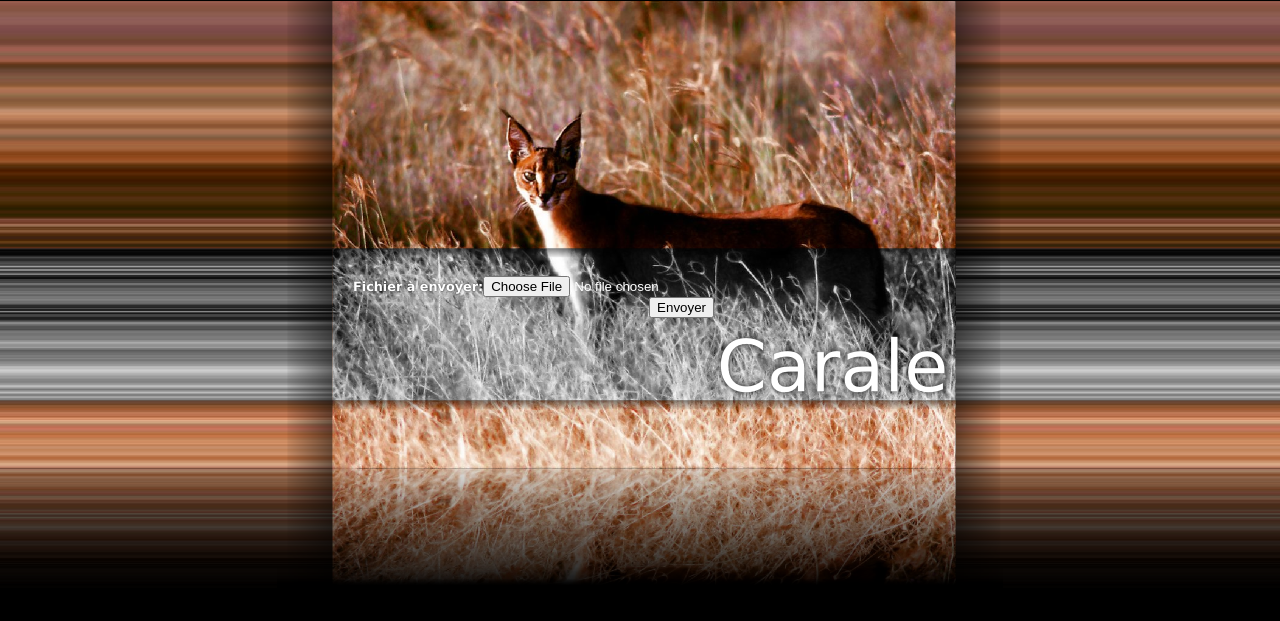
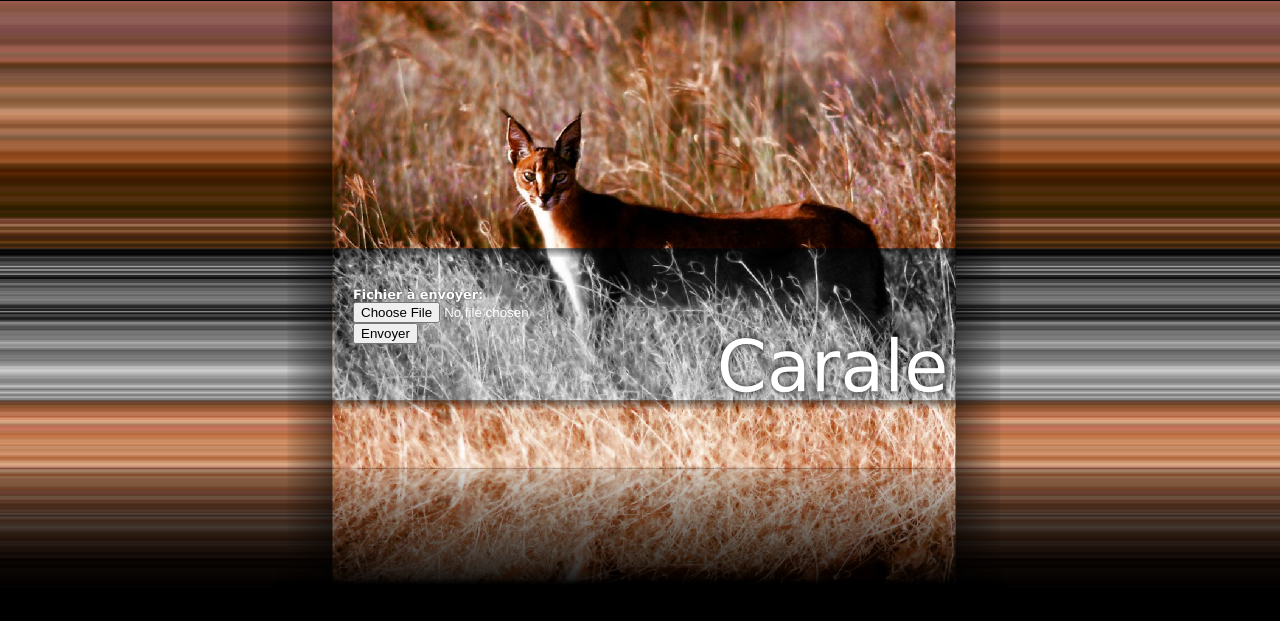
Before and after one commit to fmauNeko/caracal-legacy, a PHP site: page / in a window 1280 px wide. Shown: the top 621 px of the page. Run offline with PHP 8.4, Linux system fonts and the light colour scheme.

Commit message:
Modification du design pour prendre en compte les suppressions de lignes

```diff
--- a/www/style.css
+++ b/www/style.css
@@ -23,13 +23,13 @@ background: url(fond_form.png) no-repeat;
 
 form div
 {
-padding-top:276px;
+padding-top:287px;
 padding-left:76px;
 font-weight:bold;
 }
 
 form input[type=submit]
 {
-float:right;
-margin-right:289px;
+	/*float:right;*/
+	/*margin-right:289px;*/
 }
--- a/www/template.php
+++ b/www/template.php
@@ -11,7 +11,8 @@
 
 	<form action="#" method="post" enctype="multipart/form-data">
 	<div>
-		<label for="file">Fichier à envoyer:</label><input type="file" name="file" /><br />
+		<label for="file">Fichier à envoyer:</label><br />
+		<input type="file" name="file" /><br />
 		<input type="submit" value="Envoyer"/>
 	</div>
 	</form>
```
